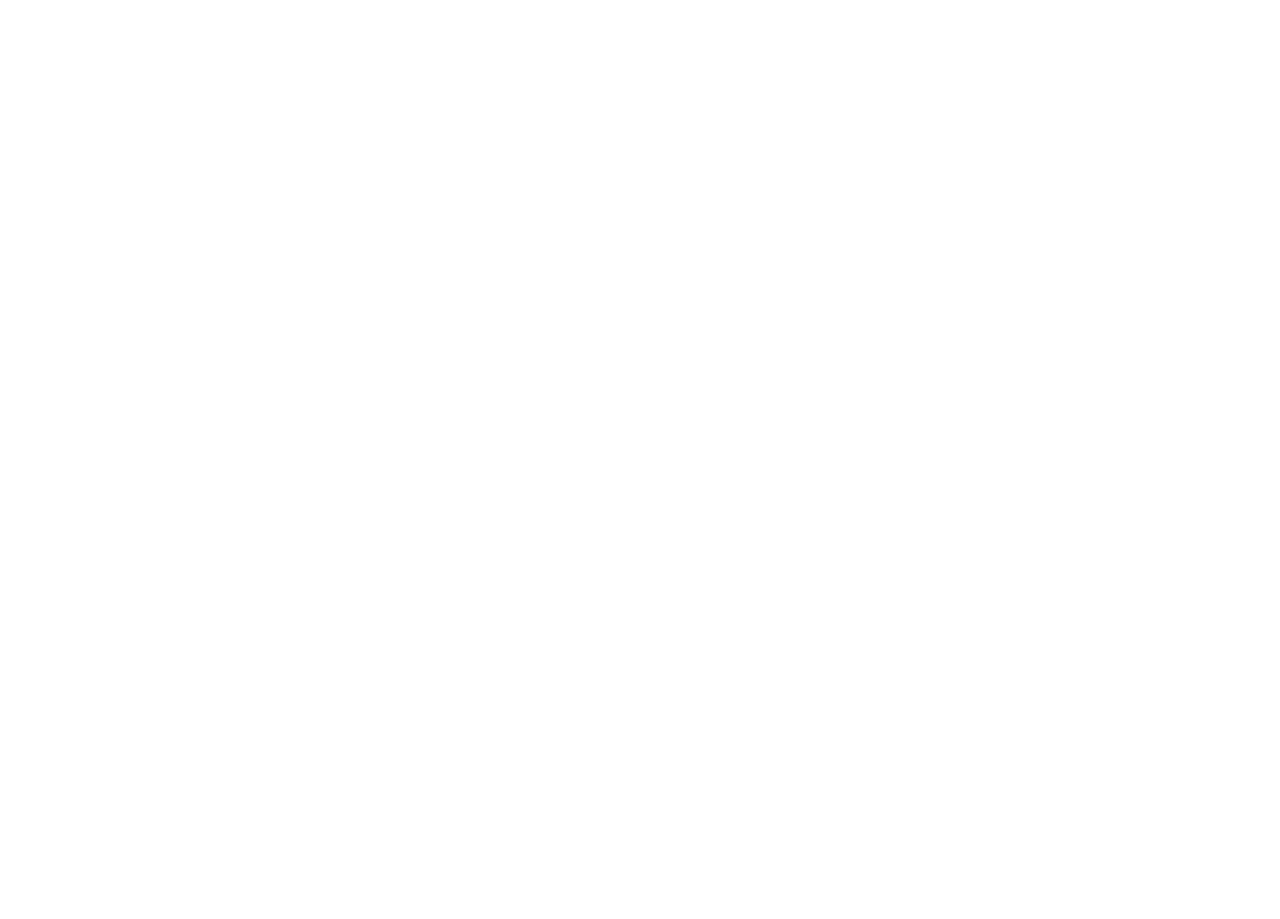
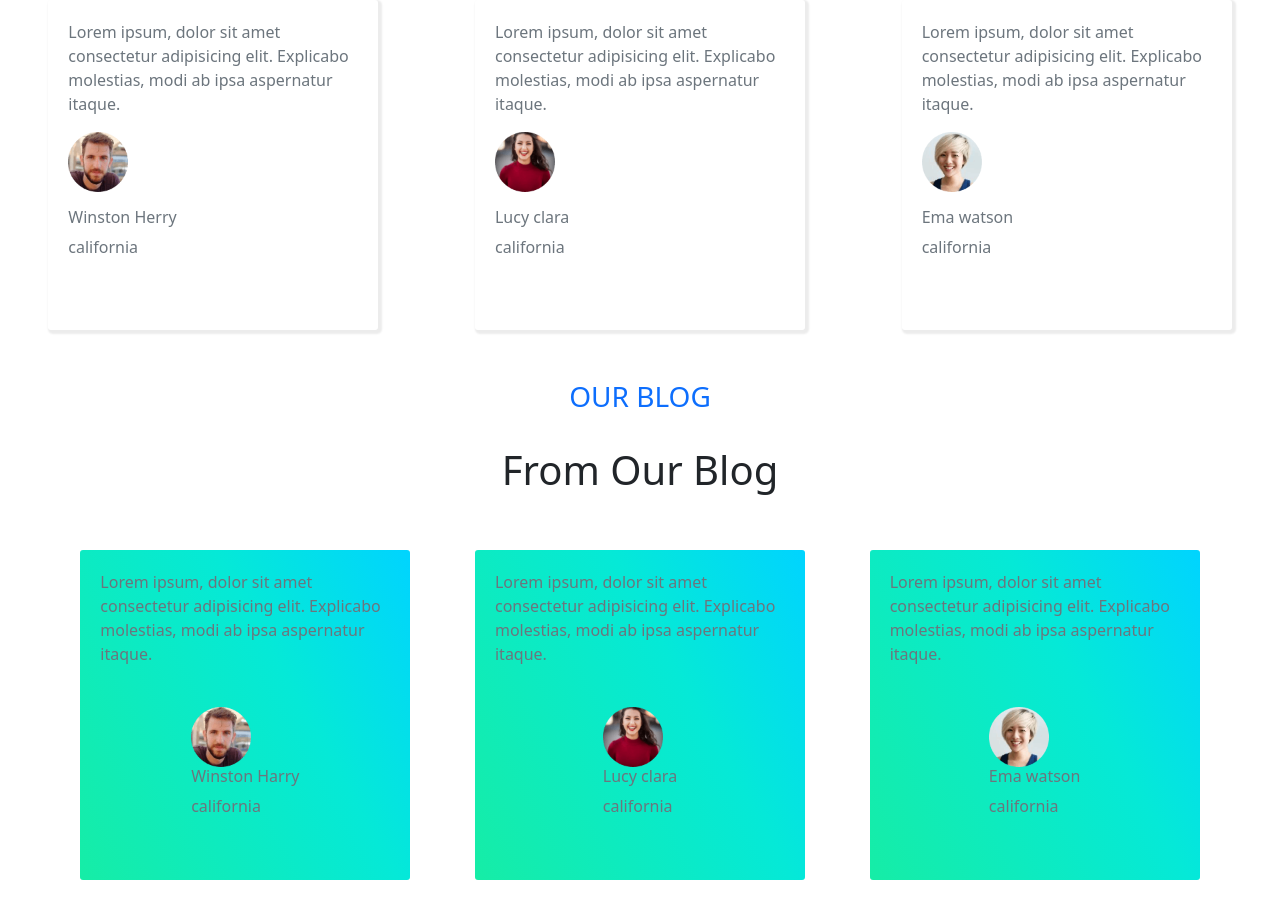
Before and after one commit to montasirazad/doctor-portal, a React (Create React App) app: page / in a window 1280 px wide. Shown: the part 2559-3478 px from the top of the page. Before the commit the page ends 2480 px from the top, so only its background shows below. Built offline with nearby package versions, Linux system fonts and the light colour scheme.

Commit message:
blog ready

```diff
--- a/src/components/Home/Appointment/Appointment.js
+++ b/src/components/Home/Appointment/Appointment.js
@@ -15,7 +15,7 @@
 
             <div className='mt-5 align-items-center'>
                 <h5>APPOINTMENT</h5>
-                <h4 className='text-white'>Make am appointment <br /> Today</h4>
+                <h4 className='text-white'>Make an appointment <br /> Today</h4>
                 <p>Lorem ipsum dolor, sit amet consectetur adipisicing elit. Quisquam consectetur quaerat,<br />
                     aliquid harum autem quos sint blanditiis accusantium vel ut.</p>
                     <button className='btn btn-primary'>Learn More</button>
--- /dev/null
+++ b/src/components/Home/Blog/Blog.js
@@ -0,0 +1,45 @@
+import React from 'react';
+import people1 from '../../../images/people-1.png'
+import people2 from '../../../images/people-2.png'
+import people3 from '../../../images/people-3.png'
+import BlogInfo from '../BlogInfo/BlogInfo';
+const blogInfos = [{
+    name: 'Winston Harry',
+    location: 'california',
+    img: people1,
+    opinion: 'Lorem ipsum, dolor sit amet consectetur adipisicing elit. Explicabo molestias, modi ab ipsa aspernatur itaque.'
+},
+{
+    name: 'Lucy clara',
+    location: 'california',
+    img: people2,
+    opinion: 'Lorem ipsum, dolor sit amet consectetur adipisicing elit. Explicabo molestias, modi ab ipsa aspernatur itaque.'
+},
+{
+    name: 'Ema watson',
+    location: 'california',
+    img: people3,
+    opinion: 'Lorem ipsum, dolor sit amet consectetur adipisicing elit. Explicabo molestias, modi ab ipsa aspernatur itaque.'
+}
+
+]
+const Blog = () => {
+    return (
+        <div>
+            <div className='text-center'>
+                <h3 className='text-primary'>OUR BLOG</h3> <br />
+                <h1>From Our Blog</h1>
+            </div>
+
+
+
+            <div className='d-flex flex-wrap flex-row justify-content-around p-5'>
+            {
+                blogInfos.map( blogInfo => <BlogInfo key={blogInfo.img} blogInfo={blogInfo}></BlogInfo>)
+            }
+            </div>
+        </div>
+    );
+};
+
+export default Blog;
--- /dev/null
+++ b/src/components/Home/BlogInfo/BlogInfo.css
@@ -0,0 +1,14 @@
+.blogInfo{
+    width: 330px;
+    height: 330px;
+    border-radius: 3px;
+    padding: 20px;
+    margin-bottom: 50px;
+    background: rgb(2,0,36);
+    background: linear-gradient(61deg, rgba(2,0,36,1) 0%, rgba(22,237,166,1) 0%, rgba(5,233,215,1) 62%, rgba(0,212,255,1) 100%);
+}
+
+.blogInfo img {
+    height: 60px;
+    width: 60px;
+}
--- /dev/null
+++ b/src/components/Home/BlogInfo/BlogInfo.js
@@ -0,0 +1,25 @@
+import React from 'react';
+import './BlogInfo.css'
+
+const BlogInfo = ({blogInfo}) => {
+    return (
+
+            <div className='d-flex flex-wrap flex-row justify-content-center text-secondary blogInfo'>
+            <div>
+            <p>{blogInfo.opinion}</p>
+            </div>
+
+            <div className='d-flex flex-column'>
+                <img src={blogInfo.img} alt="" />
+                <h6 className='ml-3 '>{blogInfo.name}</h6>
+                <p>{blogInfo.location}</p>
+            </div>
+
+
+
+        </div>
+
+    );
+};
+
+export default BlogInfo;
--- a/src/components/Home/Home.js
+++ b/src/components/Home/Home.js
@@ -1,8 +1,10 @@
 import React from 'react';
 import Appointment from './Appointment/Appointment';
+import Blog from './Blog/Blog';
 import FeatureService from './FeatureService/FeatureService';
 import Header from './Header/Header';
 import Services from './Services/Services';
+import Testimonial from './Testimonial/Testimonial';
 
 const Home = () => {
     return (
@@ -11,6 +13,8 @@
             <Services />
             <FeatureService />
             <Appointment />
+            <Testimonial />
+            <Blog />
         </div>
     );
 };
--- /dev/null
+++ b/src/components/Home/Opinion/Opinion.css
@@ -0,0 +1,15 @@
+.opinion{
+    width: 330px;
+    height: 330px;
+    border-radius: 3px;
+    box-shadow: 2px 2px 2px 2px rgb(236, 236, 236);
+    padding: 20px;
+    margin-bottom: 50px;
+
+
+}
+
+.opinion img {
+    height: 60px;
+    width: 60px;
+}
--- /dev/null
+++ b/src/components/Home/Opinion/Opinion.js
@@ -0,0 +1,21 @@
+import React from 'react';
+import './Opinion.css'
+
+const opinion = ({ opinion }) => {
+    return (
+        <div className='justify-content-center text-secondary opinion'>
+            <p>{opinion.opinion}</p>
+
+            <div className='justify-content-start'>
+                <img src={opinion.img} alt="" />
+                <h6 className='mt-3 ml-3 '>{opinion.name}</h6>
+
+            </div>
+            <p>{opinion.location}</p>
+
+
+        </div>
+    );
+};
+
+export default opinion;
--- /dev/null
+++ b/src/components/Home/Testimonial/Testimonial.js
@@ -0,0 +1,47 @@
+import React from 'react';
+import people1 from '../../../images/people-1.png';
+import people2 from '../../../images/people-2.png';
+import people3 from '../../../images/people-3.png';
+import Opinion from '../Opinion/Opinion';
+
+const testimonialDetail = [{
+    name: 'Winston Herry',
+    location: 'california',
+    img: people1,
+    opinion: 'Lorem ipsum, dolor sit amet consectetur adipisicing elit. Explicabo molestias, modi ab ipsa aspernatur itaque.'
+},
+{
+    name: 'Lucy clara',
+    location: 'california',
+    img: people2,
+    opinion: 'Lorem ipsum, dolor sit amet consectetur adipisicing elit. Explicabo molestias, modi ab ipsa aspernatur itaque.'
+},
+{
+    name: 'Ema watson',
+    location: 'california',
+    img: people3,
+    opinion: 'Lorem ipsum, dolor sit amet consectetur adipisicing elit. Explicabo molestias, modi ab ipsa aspernatur itaque.'
+}
+
+]
+
+const Testimonial = () => {
+    return (
+        <div >
+            <div className="m-5">
+                <h5>TESTIMONIAL</h5> <br />
+                <h2>What's Our Patients <br /> Says</h2>
+            </div>
+
+            <div className="d-flex flex-row flex-wrap justify-content-around ">
+
+                {
+                     testimonialDetail.map(opinion => <Opinion key={opinion.img} opinion={opinion}></Opinion> )
+                }
+            </div>
+
+        </div>
+    );
+};
+
+export default Testimonial;
```
